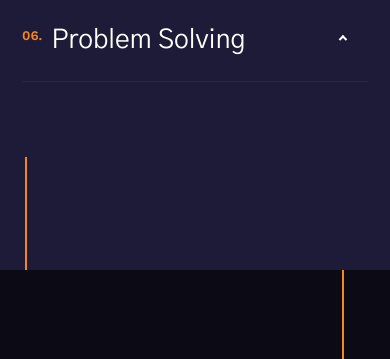
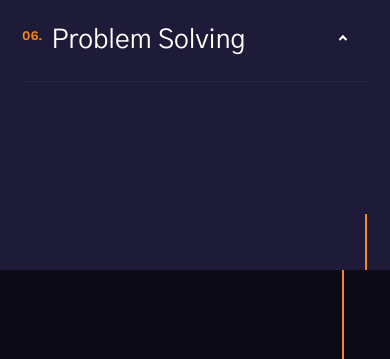
Before and after one commit to gnudrew/-flask-PortfolioWebsite, a Flask app: page / in a window 390 px wide. Shown: the part 5086-5445 px from the top of the page. Run offline with Flask 2, Linux system fonts and the light colour scheme.

Commit message:
fix vertical line in expertise section

```diff
--- a/static/css/main.css
+++ b/static/css/main.css
@@ -2628,13 +2628,13 @@
 
 .s-services .vert-line {
   width: 2px;
-  height: 20rem;
+  height: 10rem;
   background-color: #f9861a;
   -webkit-transform: translate3d(50%, 0, 0);
   transform: translate3d(50%, 0, 0);
   position: absolute;
-  bottom: -20rem;
-  left: 20px;
+  bottom: 0;
+  right: 11.2rem;
 }
 
 /* -------------------------------------------------------------------
@@ -2735,13 +2735,13 @@
     padding-left: 10px;
   }
 
+  .s-services .vert-line {
+    right: 9rem;
+  }
+
 }
 
 @media screen and (max-width:1040px) {
-  .s-services .vert-line {
-    height: 12rem;
-    left: 16px;
-  }
 
   .s-services__content .column {
     -ms-flex: 0 0 100%;
@@ -2774,6 +2774,11 @@
     padding-top: 20rem;
   }
 
+  .s-services .vert-line {
+    height: 8rem;
+    right: 6.2rem;
+  }
+
   .s-services__content .s-services__leftcol {
     -ms-flex: 0 0 100%;
     -webkit-box-flex: 0;
@@ -2785,7 +2790,8 @@
 
 @media screen and (max-width:600px) {
   .s-services .vert-line {
-    left: 34px;
+    height: 6rem;
+    right: 5rem;
   }
 
   .services-list__item-header h5 {
@@ -2803,7 +2809,7 @@
 
 @media screen and (max-width:400px) {
   .s-services .vert-line {
-    left: 24px;
+    right: 24px;
   }
 
   .services-list__item-header h5 {
--- a/templates/index.html
+++ b/templates/index.html
@@ -256,9 +256,9 @@
     ================================================== -->
     <section id="services" class="s-services target-section h-dark-bg">
 
+        <div class="vert-line"></div>
+
         <div class="row s-services__content">
-
-            <div class="vert-line"></div>
 
             <div class="column large-6 s-services__leftcol">
                 <div class="section-intro" data-num="03" data-aos="fade-up">
```
